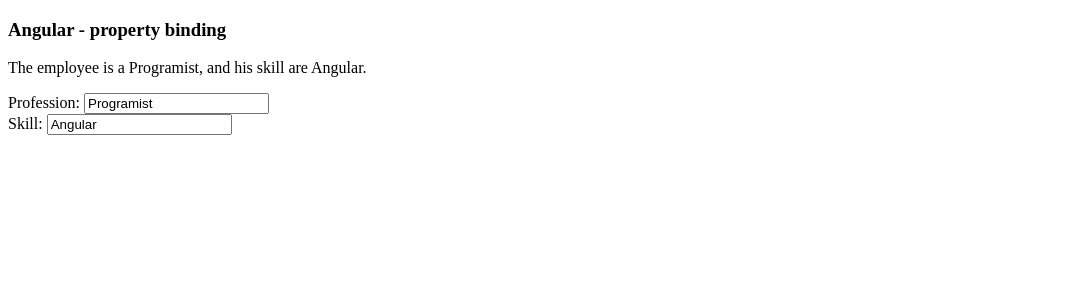
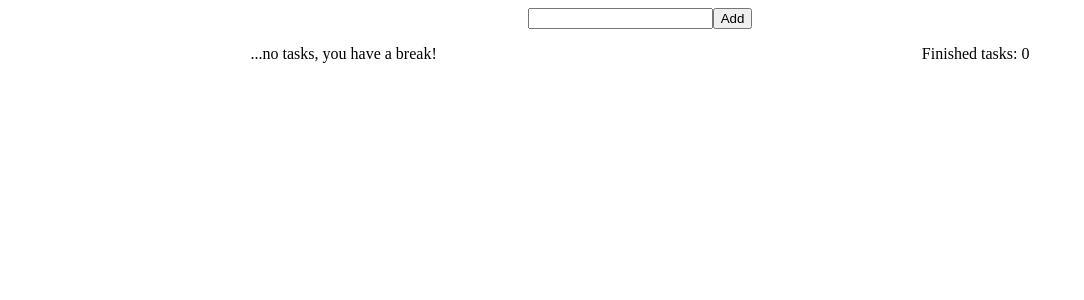
Before and after one commit to Kacperem/AngularTrainingAPPS, an Angular app: page / in a window 1280 px wide. Shown: the top 300 px of the page, without its empty margins (0-1084 px from the left). Built offline with nearby package versions, Linux system fonts and the light colour scheme.

Commit message:
Task Lists Simple App

```diff
--- a/src/app/app.component.css
+++ b/src/app/app.component.css
@@ -1,7 +1,3 @@
-.color{
-  color: blue;
+.container{
+  display: flex; justify-content: space-around;
 }
-
-.color2{
-  color: red;
-}
--- a/src/app/app.component.html
+++ b/src/app/app.component.html
@@ -1,9 +1,38 @@
-<h3> Angular - property binding</h3>
+<div>
+  <div class="container">
 
-<p>The employee is a {{profession}}, and his skill are {{skill}}. </p>
+    <div>
+      <input [(ngModel)]="newTask">
+      <button (click)="add()">Add</button>
+    </div>
 
-<label for="male">Profession: </label>
-<input [(ngModel)]="profession">
-<br>
-<label for="male">Skill: </label>
-<input [(ngModel)]="skill">
+  </div>
+
+  <div class="container">
+    <div>
+      <ng-container *ngIf="tasksList.length > 0; else noTask">
+      <ul>
+        <li *ngFor="let task of tasksList">
+          {{task}}
+          <button (click)="remove(task)">Delete</button>
+          <button (click)="done(task)">Done</button>
+        </li>
+      </ul>
+      </ng-container>
+      <ng-template #noTask>
+        <p>...no tasks, you have a break!</p>
+      </ng-template>
+    </div>
+
+    <div>
+    <p>Finished tasks: {{tasksDone.length}}</p>
+      <ul>
+        <li *ngFor="let task of tasksDone">
+          {{task}}
+        </li>
+      </ul>
+    </div>
+
+
+  </div>
+</div>
--- a/src/app/app.component.ts
+++ b/src/app/app.component.ts
@@ -9,13 +9,22 @@
 })
 export class AppComponent {
 
-  profession = 'Programist';
-  skill = 'Angular';
+  newTask: string;
+  tasksList: Array<string> = [];
+  tasksDone: Array<string> = [];
 
-  constructor() {
+  add() {
+    this.tasksList.push(this.newTask);
+    this.newTask = '';
+    console.log(this.tasksList);
   }
 
+  remove(task: string) {
+    this.tasksList = this.tasksList.filter(e => e !== task);
+  }
 
-
-
+  done(task: string) {
+    this.tasksDone.push(task);
+    this.remove(task);
+  }
 }
```
